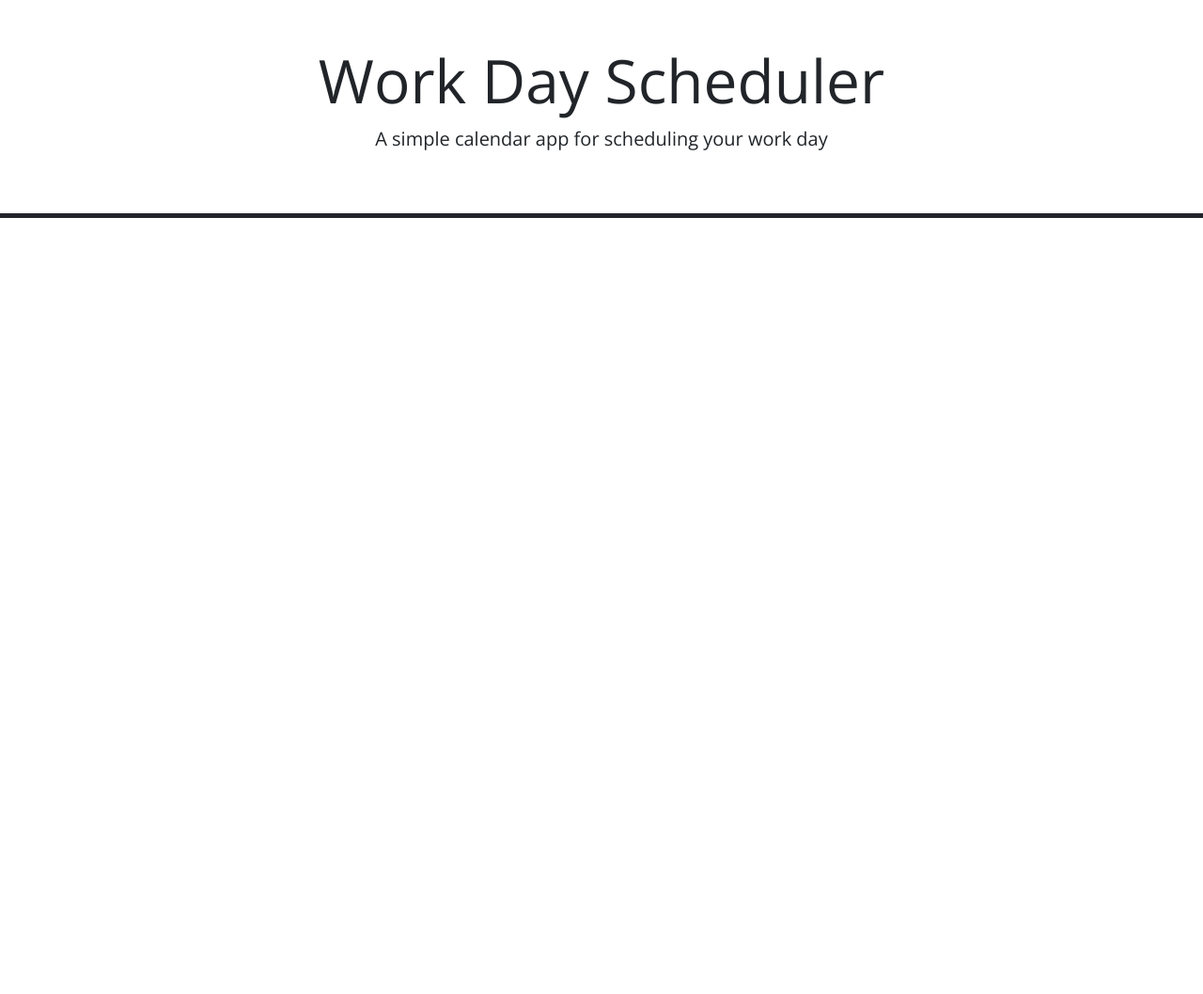
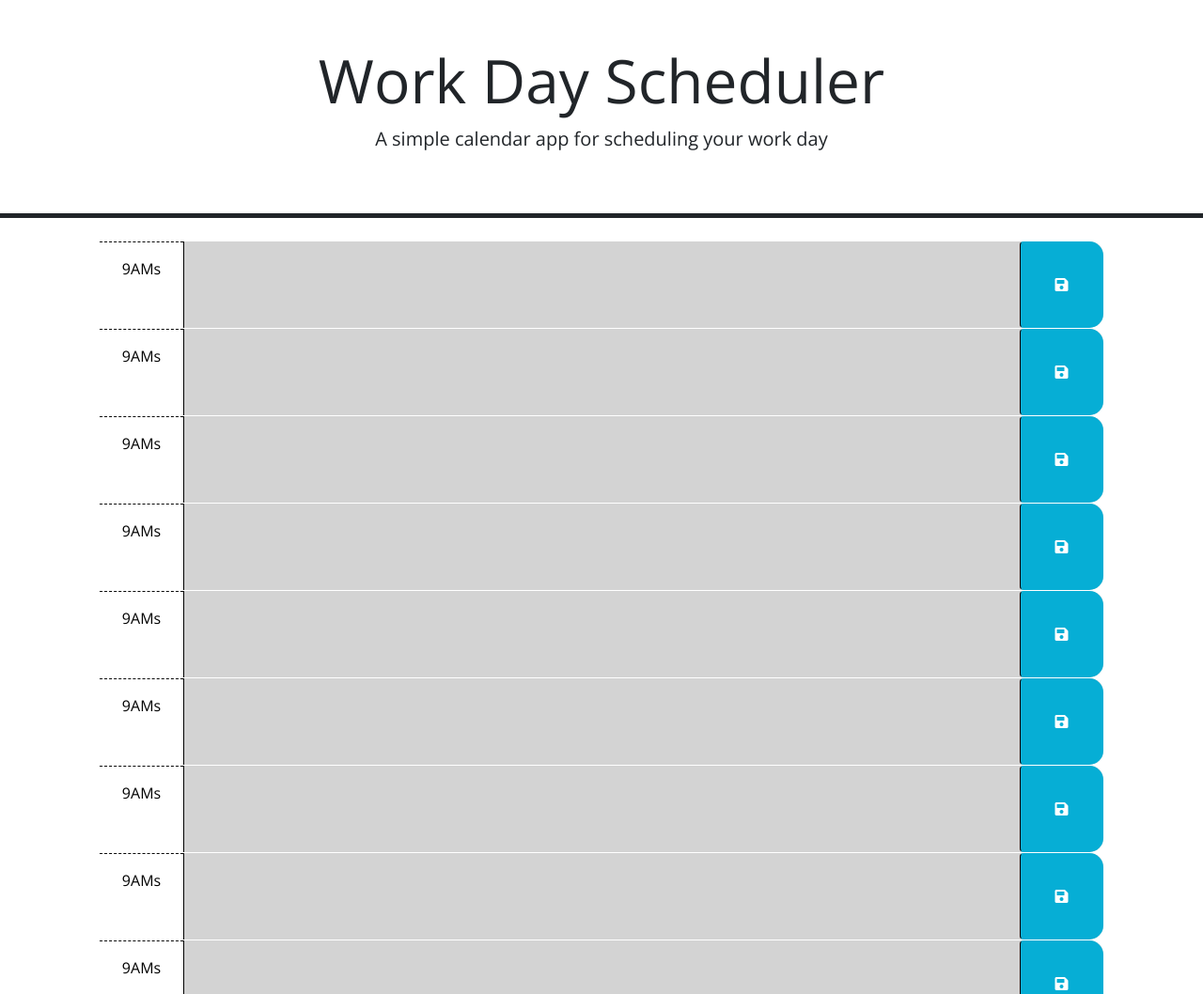
Before and after one commit to rossgilman402/Work-Day-Scheduler, a plain HTML site: page index.html in a window 1280 px wide. Shown: the top 1058 px of the page at 94% size. Before the commit the page ends 800 px from the top, so only its background shows below. Drawn offline with nearby package versions, Linux system fonts and the light colour scheme.

Commit message:
Create basic function printTimeBlocks so that all of the blocks are printed

```diff
--- a/Develop/script.js
+++ b/Develop/script.js
@@ -2,6 +2,7 @@
 // the code isn't run until the browser has finished rendering all the elements
 // in the html.
 $(function () {
+  var timeBlocksContainer = $("#time-blocks");
   var timeBlocks = generateTimeBlocks();
   console.log(timeBlocks);
 
@@ -21,7 +22,22 @@ $(function () {
     return timeBlocks;
   }
 
-  function printTimeBlocks() {}
+  //Create, build, and place each block to have them be added to the page
+  function printTimeBlocks(timeBlocks) {
+    for (var i = 0; i < timeBlocks.length; i++) {
+      var newTimeBlockEL =
+        $(`<div id="hour-${timeBlocks[i].time}" class="row time-block past">
+      <div class="col-2 col-md-1 hour text-center py-3">9AMs</div>
+      <textarea class="col-8 col-md-10 description" rows="3"> </textarea>
+      <button class="btn saveBtn col-2 col-md-1" aria-label="save">
+        <i class="fas fa-save" aria-hidden="true"></i>
+      </button>
+    </div>`);
+      timeBlocksContainer.append(newTimeBlockEL);
+    }
+  }
+
+  printTimeBlocks(timeBlocks);
   // TODO: Add a listener for click events on the save button. This code should
   // use the id in the containing time-block as a key to save the user input in
   // local storage. HINT: What does `this` reference in the click listener
--- a/index.html
+++ b/index.html
@@ -28,7 +28,7 @@
       <p class="lead">A simple calendar app for scheduling your work day</p>
       <p id="currentDay" class="lead"></p>
     </header>
-    <div class="container-lg px-5">
+    <div id="time-blocks" class="container-lg px-5">
       <!-- Use class for "past", "present", and "future" to apply styles to the
         time-block divs accordingly. The javascript will need to do this by
         adding/removing these classes on each div by comparing the hour in the
```
